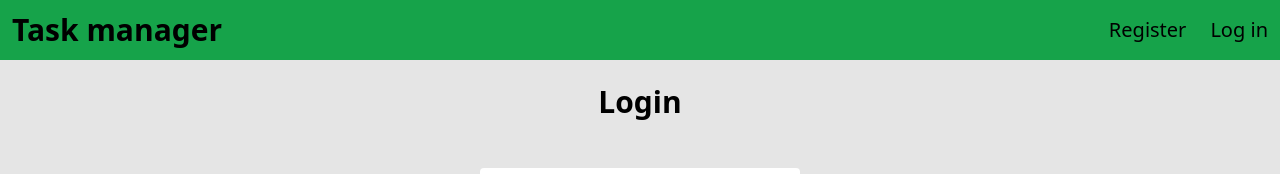
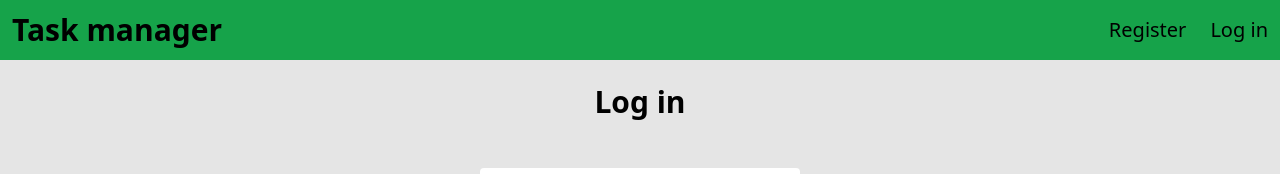
Before and after one commit to adamhrvth/frontend-task-manager, a React (Create React App) app: page / in a window 1280 px wide. Shown: the top 174 px of the page. Built offline with nearby package versions, Linux system fonts and the light colour scheme; no server answers; what @fvilers/disable-react-devtools would draw is missing.

Commit message:
added spinner

```diff
--- a/src/pages/Login.jsx
+++ b/src/pages/Login.jsx
@@ -39,7 +39,7 @@ const Login = () => {
   return (
     <div className = "w-4/5 sm:w-3/5 lg:w-2/5 xl:w-1/4 m-auto text-center">
       <h1 className = "text-3xl mt-6 mb-12 font-bold">
-        Login
+        Log in
       </h1>
       <form onSubmit = { handleSubmit }>
         <div className="mb-3">
```
